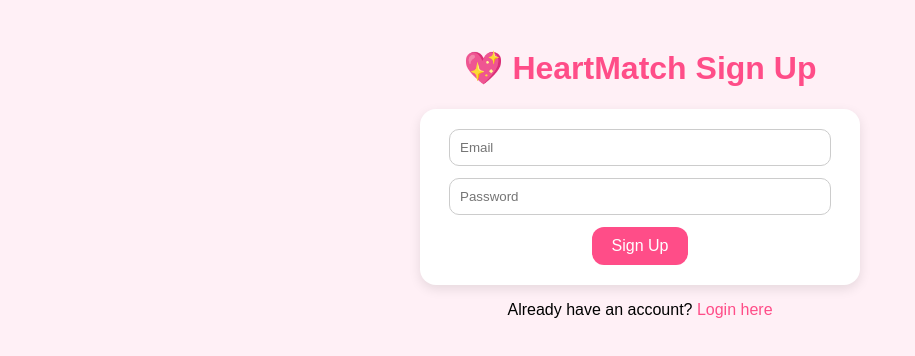
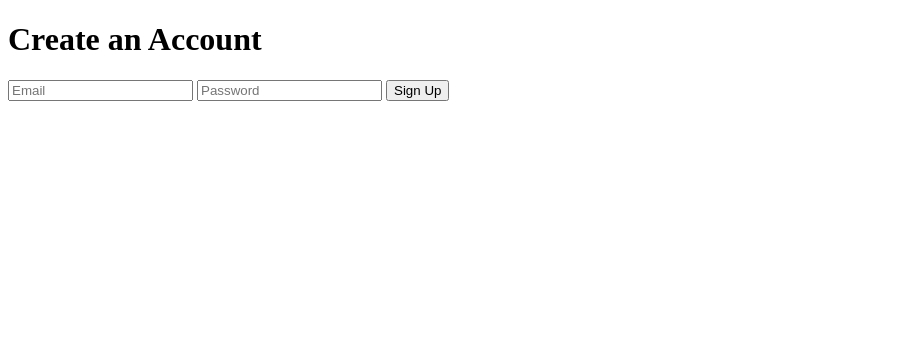
Before and after one commit to anna110311/Heartmatch, a plain HTML site: page signup.html in a window 1280 px wide. Shown: the whole page, without its empty margins (0-915 px from the left). Drawn offline with Linux system fonts and the light colour scheme.

Commit message:
Update signup.html
Updated signup to work with Firebase

```diff
--- a/signup.html
+++ b/signup.html
@@ -1,60 +1,16 @@
-<!DOCTYPE html>
-<html lang="en">
+ <!DOCTYPE html>
+<html>
 <head>
-  <meta charset="UTF-8" />
-  <meta name="viewport" content="width=device-width, initial-scale=1.0"/>
-  <title>HeartMatch Sign Up</title>
-  <link rel="manifest" href="manifest.json" />
-  <link rel="icon" type="image/png" href="icon.png" />
-  <script src="https://www.gstatic.com/firebasejs/9.22.2/firebase-app-compat.js"></script>
-  <script src="https://www.gstatic.com/firebasejs/9.22.2/firebase-auth-compat.js"></script>
-  <style>
-    body {
-      background: #fff0f6;
-      font-family: 'Arial', sans-serif;
-      text-align: center;
-      padding: 20px;
-    }
-    h1 {
-      color: #ff4d88;
-    }
-    form {
-      background: #fff;
-      padding: 20px;
-      border-radius: 16px;
-      box-shadow: 0 4px 12px rgba(0,0,0,0.1);
-      max-width: 400px;
-      margin: auto;
-    }
-    input {
-      padding: 10px;
-      width: 90%;
-      margin-bottom: 12px;
-      border: 1px solid #ccc;
-      border-radius: 10px;
-    }
-    button {
-      padding: 10px 20px;
-      background: #ff4d88;
-      color: white;
-      border: none;
-      border-radius: 12px;
-      font-size: 16px;
-    }
-    a {
-      color: #ff4d88;
-      text-decoration: none;
-    }
-  </style>
+  <title>HeartMatch – Sign Up</title>
 </head>
 <body>
-  <h1>💖 HeartMatch Sign Up</h1>
-  <form id="signupForm">
-    <input type="email" id="email" placeholder="Email" required /><br/>
-    <input type="password" id="password" placeholder="Password" required /><br/>
-    <button type="submit">Sign Up</button>
-  </form>
-  <p>Already have an account? <a href="login.html">Login here</a></p>
+  <h1>Create an Account</h1>
+  <input type="email" id="email" placeholder="Email">
+  <input type="password" id="password" placeholder="Password">
+  <button onclick="signUp()">Sign Up</button>
+
+  <script src="https://www.gstatic.com/firebasejs/9.6.1/firebase-app.js"></script>
+  <script src="https://www.gstatic.com/firebasejs/9.6.1/firebase-auth.js"></script>
 
   <script>
     const firebaseConfig = {
@@ -70,20 +26,18 @@
     firebase.initializeApp(firebaseConfig);
     const auth = firebase.auth();
 
-    document.getElementById("signupForm").addEventListener("submit", function(e) {
-      e.preventDefault();
+    function signUp() {
       const email = document.getElementById("email").value;
       const password = document.getElementById("password").value;
 
       auth.createUserWithEmailAndPassword(email, password)
         .then((userCredential) => {
-          alert("Signed up successfully!");
-          window.location.href = "login.html";
+          alert("Sign-up successful! ❤️");
         })
         .catch((error) => {
-          alert(error.message);
+          alert("Error: " + error.message);
         });
-    });
+    }
   </script>
 </body>
 </html>
```
